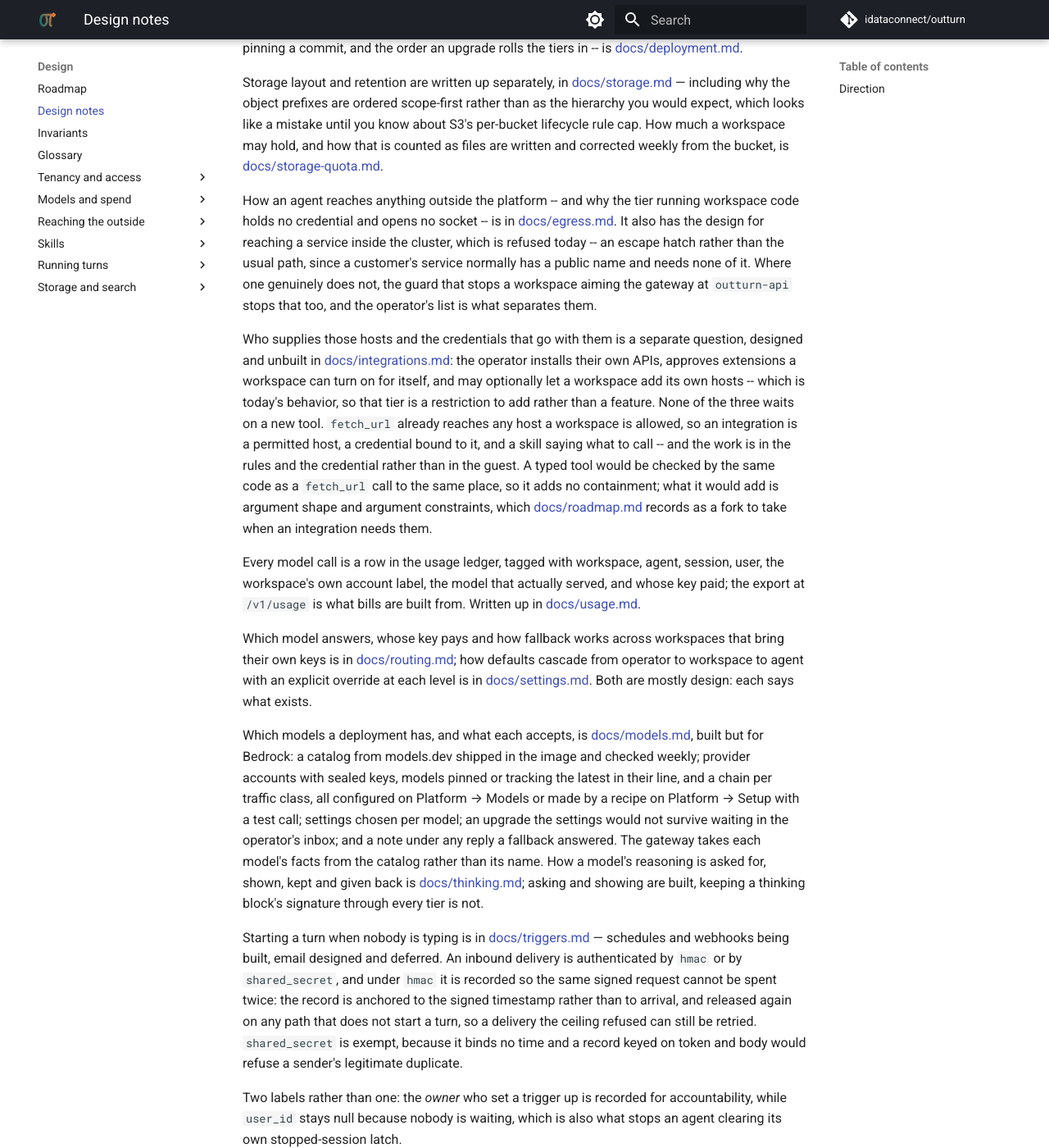
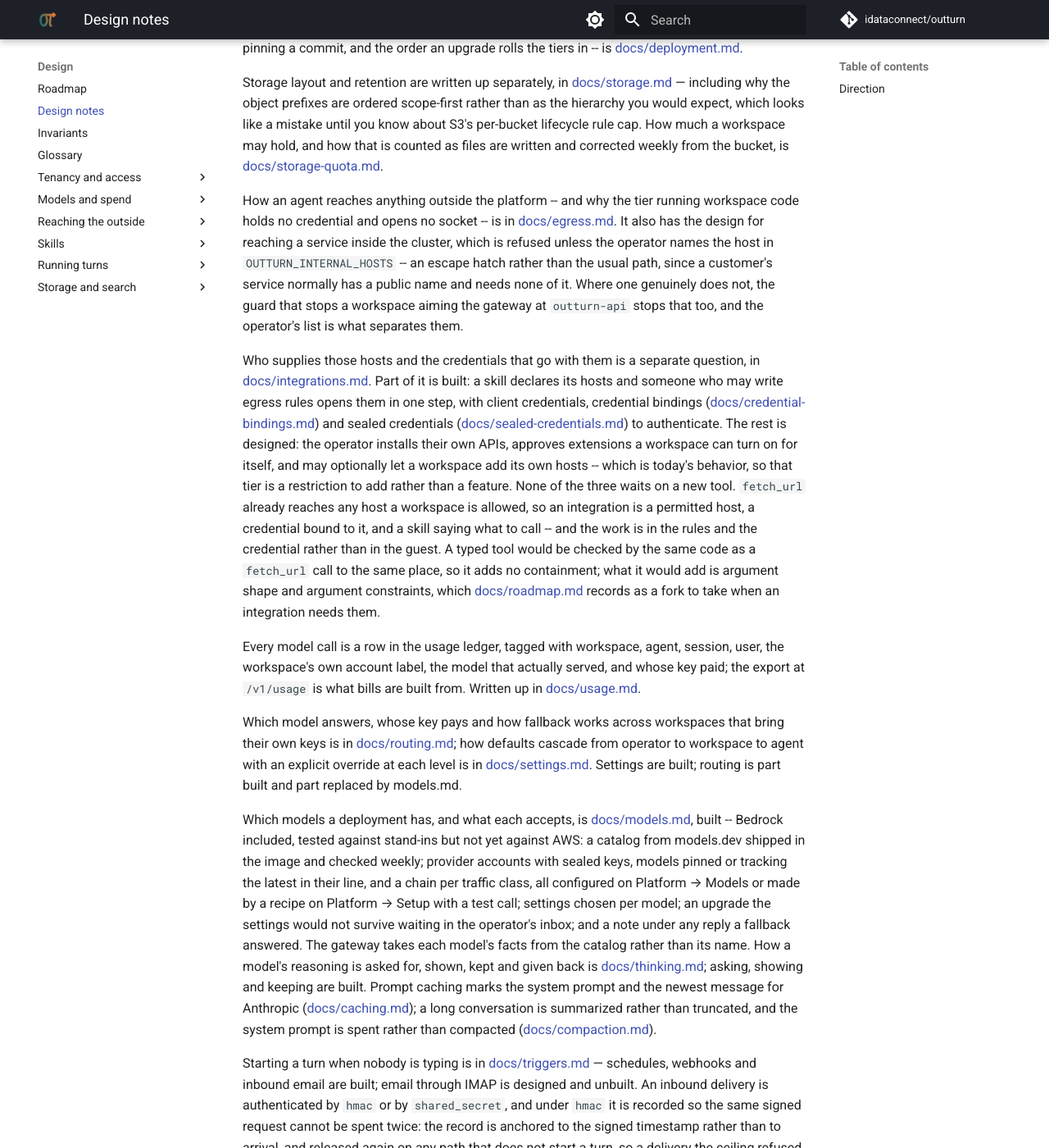
Before and after one commit to idataconnect/outturn, an MkDocs documentation site: the page built from docs/design-notes.md, in a window 1280 px wide and 1400 px high, scrolled down 511 px. Shown: the whole window at 82% size. Built offline with MkDocs 1.6.1 and Material for MkDocs 9.7.7, drawn with Linux system fonts in a browser that asks for light colours; comment, search, counter and statistics services are not loaded; some of the changed text lies outside the part shown.

Commit message:
Bring the design notes up to what is built, and name what they never did
Integrations, settings, Bedrock, kept thinking, inbound email, write
identities, the invocation record and the queue's hold were built while
the notes said design; caching, compaction, skill operations, templates,
extraction, rendering, HEIC, vision and prompt contributors had no
mention at all.

Co-Authored-By: Claude Opus 5.5 <noreply@anthropic.com>

```diff
--- a/docs/design-notes.md
+++ b/docs/design-notes.md
@@ -28,14 +28,20 @@ corrected weekly from the bucket, is [docs/storage-quota.md](storage-quota.md).
 How an agent reaches anything outside the platform -- and why the tier running
 workspace code holds no credential and opens no socket -- is in
 [docs/egress.md](egress.md). It also has the design for reaching a service
-inside the cluster, which is refused today -- an escape hatch rather than the
+inside the cluster, which is refused unless the operator names the host in
+`OUTTURN_INTERNAL_HOSTS` -- an escape hatch rather than the
 usual path, since a customer's service normally has a public name and needs
 none of it. Where one genuinely does not, the guard that stops a workspace
 aiming the gateway at `outturn-api` stops that too, and the operator's list is
 what separates them.
 
 Who supplies those hosts and the credentials that go with them is a separate
-question, designed and unbuilt in [docs/integrations.md](integrations.md):
+question, in [docs/integrations.md](integrations.md). Part of it is built: a
+skill declares its hosts and someone who may write egress rules opens them in
+one step, with client credentials, credential bindings
+([docs/credential-bindings.md](credential-bindings.md)) and sealed credentials
+([docs/sealed-credentials.md](sealed-credentials.md)) to authenticate. The
+rest is designed:
 the operator installs their own APIs, approves extensions a workspace can turn
 on for itself, and may optionally let a workspace add its own hosts -- which is
 today's behavior, so that tier is a restriction to add rather than a feature.
@@ -56,11 +62,12 @@ Written up in [docs/usage.md](usage.md).
 Which model answers, whose key pays and how fallback works across workspaces that
 bring their own keys is in [docs/routing.md](routing.md); how defaults
 cascade from operator to workspace to agent with an explicit override at each
-level is in [docs/settings.md](settings.md). Both are mostly design: each
-says what exists.
+level is in [docs/settings.md](settings.md). Settings are built; routing is
+part built and part replaced by models.md.
 
 Which models a deployment has, and what each accepts, is
-[docs/models.md](models.md), built but for Bedrock: a catalog from models.dev
+[docs/models.md](models.md), built -- Bedrock included, tested against
+stand-ins but not yet against AWS: a catalog from models.dev
 shipped in the image and checked weekly; provider accounts with sealed keys,
 models pinned or tracking the latest in their line, and a chain per traffic
 class, all configured on Platform → Models or made by a recipe on Platform →
@@ -69,11 +76,14 @@ would not survive waiting in the operator's inbox; and a note under any reply
 a fallback answered. The gateway takes each model's facts from the catalog
 rather than its name. How a model's reasoning
 is asked for, shown, kept and given back is [docs/thinking.md](thinking.md);
-asking and showing are built, keeping a thinking block's signature through
-every tier is not.
+asking, showing and keeping are built. Prompt caching marks the system prompt
+and the newest message for Anthropic ([docs/caching.md](caching.md)); a long
+conversation is summarized rather than truncated, and the system prompt is
+spent rather than compacted ([docs/compaction.md](compaction.md)).
 
 Starting a turn when nobody is typing is in [docs/triggers.md](triggers.md)
-— schedules and webhooks being built, email designed and deferred. An inbound
+— schedules, webhooks and inbound email are built; email through IMAP is
+designed and unbuilt. An inbound
 delivery is authenticated by `hmac` or by `shared_secret`, and under `hmac` it
 is recorded so the same signed request cannot be spent twice: the record is
 anchored to the signed timestamp rather than to arrival, and released again on
@@ -93,8 +103,8 @@ reads an operation with `read_object` when it needs one, which is the same
 trade `load_tools` already makes for the guest's own tools.
 
 The wizard and its page are built, and what it makes is a *derivation* -- a stored specification plus annotations keyed by operation
-(notes, preferences, hidden operations, approval rules; observed examples are
-still to come) -- so an updated specification proposes a new version that keeps
+(notes, preferences, hidden operations, approval rules and write identities;
+observed examples are still to come) -- so an updated specification proposes a new version that keeps
 everything people added and reports what no longer applies. Agents still read only published
 versions; annotations never reach a turn. In the same document, under "A
 derivation, not an output".
@@ -102,7 +112,11 @@ derivation, not an output".
 A skill as a body plus files versioned together -- a *package* -- is in
 [docs/skill-packages.md](skill-packages.md), built. A
 version carries its files, a fork copies them, and an agent reads them as
-`skill/<slug>/<path>` from the version its binding resolved to.
+`skill/<slug>/<path>` from the version its binding resolved to. A skill's
+operations are offered to the model as tools of their own
+([docs/skill-operations.md](skill-operations.md)), and an agent made from an
+operator's template keeps the operator's instructions while a workspace adds
+its own ([docs/agent-templates.md](agent-templates.md)).
 
 Several skills shipped and versioned as one thing -- a *bundle*, "Accounts
 Receivable" rather than any one skill in it -- is designed and unbuilt in
@@ -110,11 +124,13 @@ Receivable" rather than any one skill in it -- is designed and unbuilt in
 a bundle whose hosts and credentials a workspace must still arrange by hand
 cannot do its job.
 
-How somebody finds out their skill is not working is designed but unbuilt, in
-[docs/skill-evaluation.md](skill-evaluation.md) — a skill that documents
+How somebody finds out their skill is not working is mostly unbuilt, in
+[docs/skill-evaluation.md](skill-evaluation.md). What exists is a person's
+verdict on a reply or conversation, and per-skill statistics on the dashboard.
+A skill that documents
 its call the way an API's own docs do ("GET https://…") reads fine to a capable
-model and gets called as a tool name by a weaker one, and nothing today would
-say so. Most of that is a query rather than an inference; the judged half reads
+model and gets called as a tool name by a weaker one, and nothing today says so
+on its own. Most of that is a query rather than an inference; the judged half reads
 untrusted transcripts, which is the part to be careful with.
 
 Finding a conversation again is in
@@ -125,8 +141,10 @@ Still designed only: searching message content, and embeddings as an optional co
 rather than beside it: an embedding is a model call, and a model call that
 skipped the ledger would be the first.
 
-What happens to a write nobody saw the answer to is designed but unbuilt, in
-[docs/idempotency.md](idempotency.md) — a tool call has three outcomes
+What happens to a write nobody saw the answer to is part built, in
+[docs/idempotency.md](idempotency.md): the invocation record and declared
+write identities exist, and replay from the record; the read-back probe does
+not — a tool call has three outcomes
 rather than two, and the third, sent-but-never-observed, is what a crash
 creates however carefully a turn is written. Not what a stop creates: stopping
 only happens at a round boundary, and a round cut partway has its tool calls
@@ -192,10 +210,9 @@ skill-packages.md made those files versioned, immutable and writable only under
 is in [docs/action-queue.md](action-queue.md) -- partly built, ahead of the advice
 in inhibitors.md that said to wait for something to notify about. The queue
 exists with role-valued targeting and one read across every workspace a person
-belongs to; what it still points at is an event rather than the hold, and it
-carries a lifecycle column the hold should own. That document settles which is
-the truth and what changes when suspension lands. Nothing should start reading
-`action_items.state` as the answer to whether a request is open.
+belongs to. An approval's item names its hold through `inhibitor_id`. Its
+`state` column is still read as whether a request is pending -- the second copy
+of the hold's lifecycle that action-queue.md argues should go.
 
 A refused call is held whole, and an approved one is sent by the platform. The
 gate answers the guest with "Do not retry this request", which is right while
@@ -233,6 +250,21 @@ A *package* is one skill shipped as a body plus its files; a *bundle* is several
 skills shipped together. Until recently "bundle" meant the first, so anything
 written before the swap that says "bundle" for one skill means *package*.
 
+Files are more than bytes once a turn reads them. A document's text is
+extracted by an optional Tika component and read in its place
+([docs/document-extraction.md](document-extraction.md)); an agent writes a
+PDF from Markdown through an optional renderer
+([docs/pdf-rendering.md](pdf-rendering.md)); a phone's HEIC photo becomes a
+JPEG at upload ([docs/heic.md](heic.md)); and an image is described by a
+model that can see it rather than handed to one that cannot
+([docs/vision.md](vision.md)). Large files are read and written in parts
+([docs/streaming-storage.md](streaming-storage.md)). Everything besides the
+conversation that shapes what a model is given -- the system prompt, tools
+loaded up front, an invoked skill -- is a prompt contributor
+([docs/prompt-contributors.md](prompt-contributors.md)), composed once per
+conversation. An agent reading its own past conversations is designed and
+unbuilt ([docs/history-access.md](history-access.md)).
+
 ## Direction
 
 What is next and what blocks what is in [docs/roadmap.md](roadmap.md),
```
